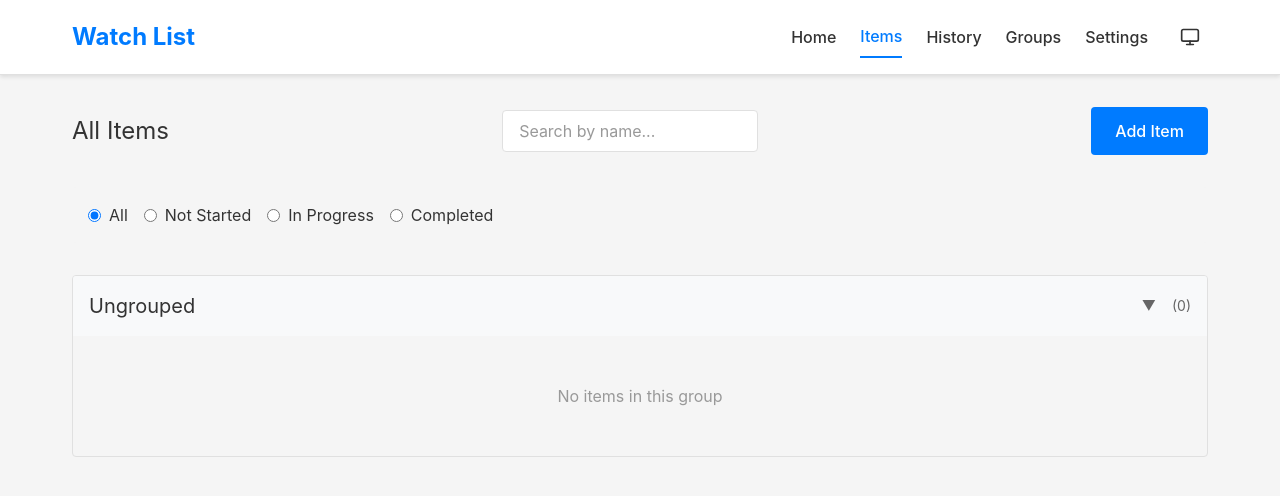
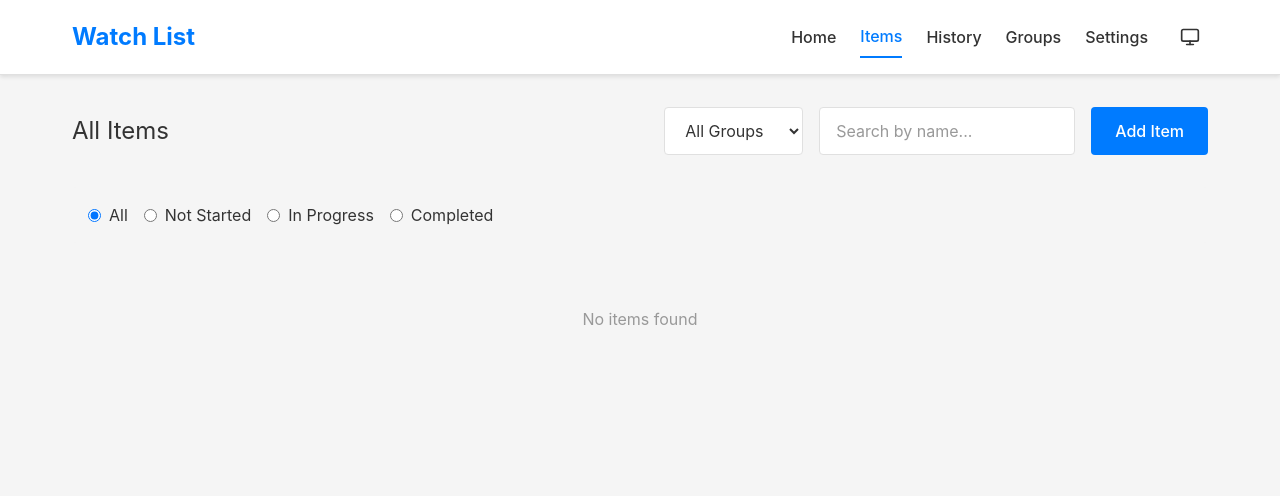
Before and after one commit to CodeWithMa/watch-list, an Angular app: page /items in a window 1280 px wide. Shown: the top 496 px of the page. Built offline with nearby package versions, Linux system fonts and the light colour scheme.

Commit message:
Change item list from grouped to flat with group filter dropdown

```diff
--- a/src/app/components/item-list/item-list.component.ts
+++ b/src/app/components/item-list/item-list.component.ts
@@ -5,7 +5,7 @@ import { FormsModule } from '@angular/forms';
 import { StorageService } from '../../services/storage.service';
 import { WatchListService } from '../../services/watch-list.service';
 import { GroupService } from '../../services/group.service';
-import { Item } from '../../models/item.model';
+
 import { ItemCardComponent } from '../item-card/item-card.component';
 
 @Component({
@@ -15,9 +15,18 @@ import { ItemCardComponent } from '../item-card/item-card.component';
     <div class="max-w-[1200px] mx-auto p-8">
       <div class="flex justify-between items-center mb-8">
         <h1 class="text-2xl m-0 text-light-font dark:text-dark-font">All Items</h1>
+        <div class="flex gap-4">
+          <select [ngModel]="groupFilter()" (ngModelChange)="groupFilter.set($event)"
+            class="px-4 py-2 border border-light-border dark:border-dark-border rounded bg-light-bg-secondary dark:bg-dark-bg-secondary text-light-font dark:text-dark-font">
+            <option value="">All Groups</option>
+            @for (group of groups(); track group.id) {
+              <option [value]="group.id">{{ group.name }}</option>
+            }
+          </select>
           <input type="text" placeholder="Search by name..." [ngModel]="searchFilter()" (ngModelChange)="searchFilter.set($event)"
             class="px-4 py-2 border border-light-border dark:border-dark-border rounded bg-light-bg-secondary dark:bg-dark-bg-secondary text-light-font dark:text-dark-font w-64" />
           <a [routerLink]="['/items/add']" class="px-6 py-3 bg-accent-primary text-white no-underline rounded font-medium hover:bg-accent-primary-hover">Add Item</a>
+        </div>
       </div>
 
       <div class="flex gap-4 mb-8 p-4 bg-light-bg-primary dark:bg-dark-bg-primary rounded">
@@ -39,34 +48,18 @@ import { ItemCardComponent } from '../item-card/item-card.component';
         </label>
       </div>
 
-      <div class="flex flex-col gap-6">
-        @for (group of groups(); track group.id) {
-          <div class="border border-light-border dark:border-dark-border rounded overflow-hidden">
-            <div role="button" tabindex="0" class="flex items-center gap-4 p-4 bg-light-bg-tertiary dark:bg-dark-bg-tertiary cursor-pointer select-none hover:bg-light-hover dark:hover:bg-dark-hover"
-              (click)="toggleGroup(group.id)"
-              (keydown.enter)="toggleGroup(group.id)"
-              (keydown.space)="toggleGroup(group.id)">
-              <h2 class="m-0 text-xl flex-1">{{ group.name }}</h2>
-              <span class="text-sm text-light-font-secondary dark:text-dark-font-secondary">{{ isGroupExpanded(group.id) ? '▼' : '▶' }}</span>
-              <span class="text-light-font-secondary dark:text-dark-font-secondary text-sm">({{ (groupedItems()[group.id] || []).length }})</span>
-            </div>
-            @if (isGroupExpanded(group.id)) {
-              <div class="p-4">
-                @for (item of groupedItems()[group.id] || []; track item.id) {
+      <div class="flex flex-col gap-4">
+        @for (item of filteredItems(); track item.id) {
           <app-item-card
             [item]="item"
             (markWatched)="markWatched(item.id)"
             (markCompleted)="markCompleted(item.id)"
             />
         }
-                @if ((groupedItems()[group.id] || []).length === 0) {
+        @if (filteredItems().length === 0) {
           <p class="text-center text-light-font-muted dark:text-dark-font-muted p-8">
-                    No items in this group
+            No items found
           </p>
-                }
-              </div>
-            }
-          </div>
         }
       </div>
     </div>
@@ -79,7 +72,7 @@ export class ItemListComponent {
 
   statusFilter = signal<string>('all');
   searchFilter = signal<string>('');
-  expandedGroups = signal<Set<string>>(new Set());
+  groupFilter = signal<string>('');
   groups = computed(() => {
     this.storageService.getDataSignal()();
     return this.groupService.getAllGroups();
@@ -91,55 +84,25 @@ export class ItemListComponent {
   });
 
   filteredItems = computed(() => {
-    const items = this.allItems();
-    const filter = this.statusFilter();
+    let items = this.allItems();
+    const statusFilter = this.statusFilter();
     const search = this.searchFilter().toLowerCase();
-
-    let result = items;
+    const groupFilter = this.groupFilter();
 
     if (search) {
-      result = result.filter(item => item.title.toLowerCase().includes(search));
+      items = items.filter(item => item.title.toLowerCase().includes(search));
     }
 
-    if (filter !== 'all') {
-      result = result.filter(item => item.status === filter);
+    if (statusFilter !== 'all') {
+      items = items.filter(item => item.status === statusFilter);
     }
 
-    return result;
-  });
-
-  groupedItems = computed(() => {
-    const map: Record<string, Item[]> = {};
-    for (const item of this.filteredItems()) {
-      if (!map[item.groupId]) {
-        map[item.groupId] = [];
-      }
-      map[item.groupId].push(item);
-    }
-    return map;
-  });
-
-  constructor() {
-    this.groups().forEach(group => {
-      this.expandedGroups.update(set => new Set(set).add(group.id));
-    });
+    if (groupFilter) {
+      items = items.filter(item => item.groupId === groupFilter);
     }
 
-  toggleGroup(groupId: string): void {
-    this.expandedGroups.update(set => {
-      const newSet = new Set(set);
-      if (newSet.has(groupId)) {
-        newSet.delete(groupId);
-      } else {
-        newSet.add(groupId);
-      }
-      return newSet;
+    return items.sort((a, b) => new Date(b.createdAt).getTime() - new Date(a.createdAt).getTime());
   });
-  }
-
-  isGroupExpanded(groupId: string): boolean {
-    return this.expandedGroups().has(groupId);
-  }
 
   markWatched(itemId: string): void {
     this.watchListService.markWatched(itemId);
```
Lines whose indentation alone changed are shown as unchanged.
